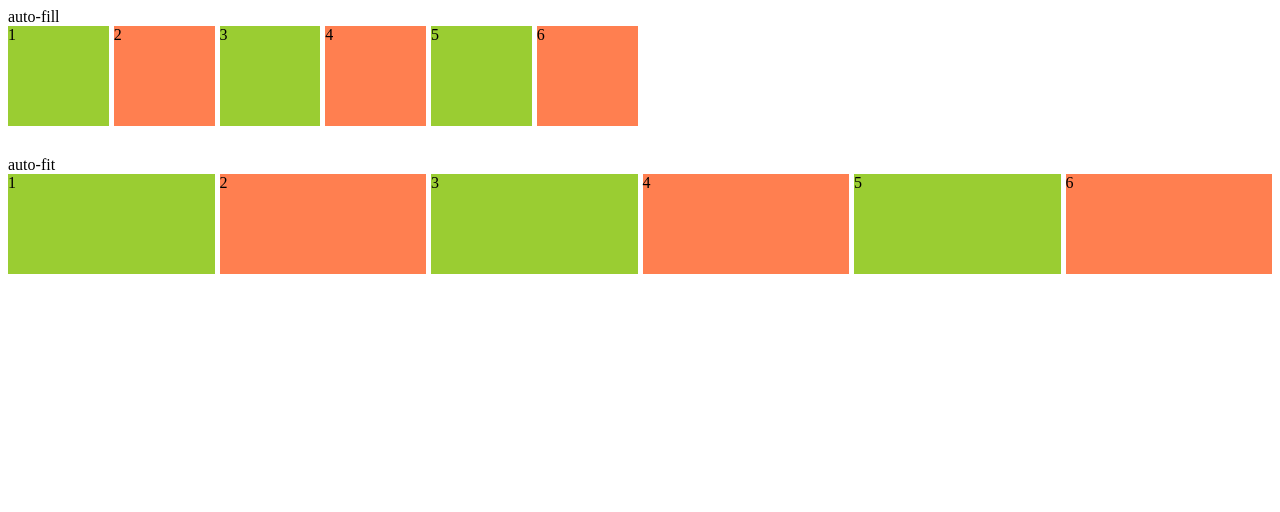
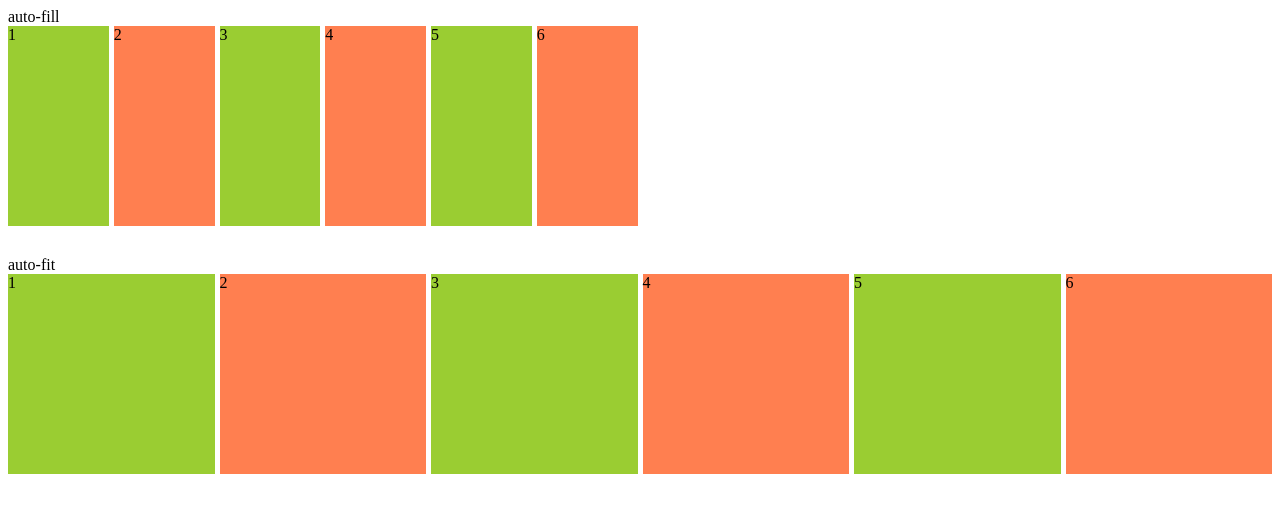
Before and after one commit to JeongBin0227/Layout_Master, a plain HTML site: page grid/gridSize.html in a window 1280 px wide. Drawn offline with Linux system fonts and the light colour scheme.

Commit message:
feat: challenge5 image

```diff
--- a/grid/gridSize.html
+++ b/grid/gridSize.html
@@ -6,7 +6,7 @@
     .grid{
         display: grid;
         gap:5px;
-        grid-auto-rows: 100px;
+        grid-auto-rows: 200px;
         margin-bottom: 30px;
     }
     .grid:first-child{
```
Also changed, not shown: challenge5/img/1.png (added), challenge5/img/2.png (added), challenge5/img/3.png (added), challenge5/img/4.png (added).
